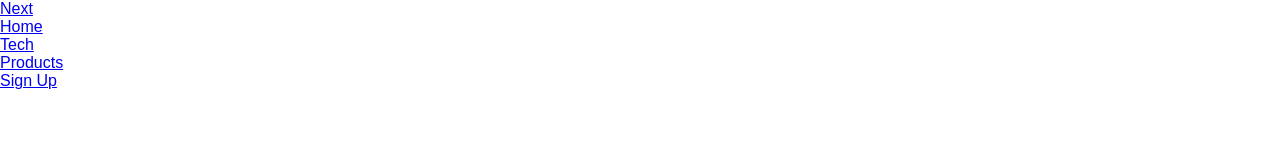
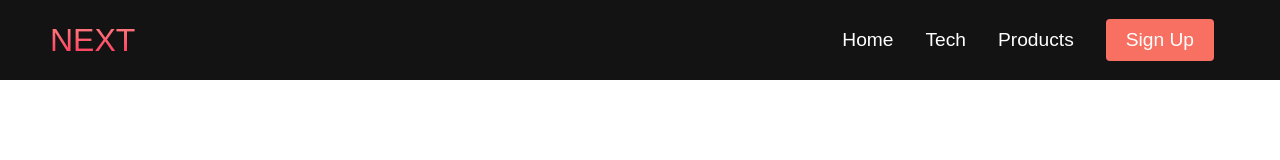
Before and after one commit to romanedouard/next-generation-tech, a plain HTML site: page index.html in a window 1280 px wide. Drawn offline with Linux system fonts and the light colour scheme.

Commit message:
Style the navbar and add transitions to the links and button

```diff
--- a/index.html
+++ b/index.html
@@ -9,7 +9,7 @@
   <body>
     <nav class="navbar">
       <div class="navbar__container">
-        <a href="/" id="navbar__logo">Next</a>
+        <a href="/" id="navbar__logo">NEXT</a>
         <div class="navbar__toggle" id="mobile-menu">
           <span class="bar"></span>
           <span class="bar"></span>
--- a/style.css
+++ b/style.css
@@ -4,3 +4,97 @@
   padding: 0;
   font-family: "Kumbh Sans", sans-serif;
 }
+
+.navbar {
+  background: #131313;
+  height: 80px;
+  display: flex;
+  justify-content: center;
+  align-items: center;
+  font-size: 1.2rem;
+  position: sticky;
+  top: 0;
+  z-index: 999;
+}
+
+.navbar__container {
+  display: flex;
+  justify-content: space-between;
+  height: 80px;
+  z-index: 1;
+  width: 100%;
+  max-width: 1300px;
+  margin: 0 auto;
+  padding: 0 50px;
+}
+
+#navbar__logo {
+  background-color: #ff8177;
+  background-image: linear-gradient(to top, #ff0844 0%, #ffb199 100%);
+  background-size: 100%;
+  -webkit-background-clip: text;
+  -webkit-text-fill-color: transparent;
+  display: flex;
+  align-items: center;
+  cursor: pointer;
+  text-decoration: none;
+  font-size: 2rem;
+}
+
+.fa-gem {
+  margin-right: 0.5rem;
+}
+
+.navbar__menu {
+  display: flex;
+  align-items: center;
+  list-style: none;
+  text-align: center;
+}
+
+.navbar__item {
+  height: 80px;
+}
+
+.navbar__links {
+  color: #fff;
+  display: flex;
+  align-items: center;
+  justify-content: center;
+  text-decoration: none;
+  padding: 0 1rem;
+  height: 100%;
+}
+
+.navbar__btn {
+  display: flex;
+  justify-content: center;
+  align-items: center;
+  padding: 0 1rem;
+  width: 100%;
+}
+
+.button {
+  display: flex;
+  justify-content: center;
+  align-items: center;
+  text-decoration: none;
+  padding: 10px 20px;
+  height: 100%;
+  width: 100%;
+  border: none;
+  outline: none;
+  border-radius: 4px;
+  background: #f77062;
+  color: #fff;
+}
+
+.button:hover {
+  background: #4837ff;
+  transition: all 0.3s ease;
+}
+
+.navbar__links:hover {
+  color: #f77062;
+  transition: all 0.3s ease;
+}
```
